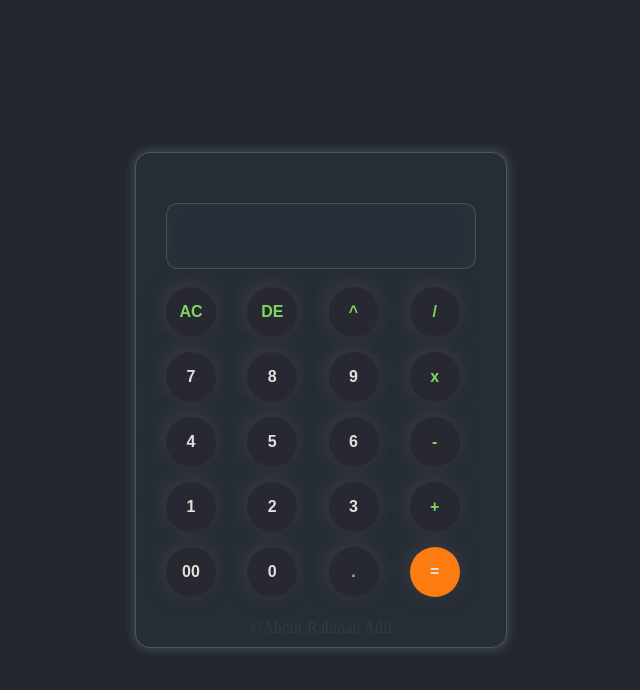
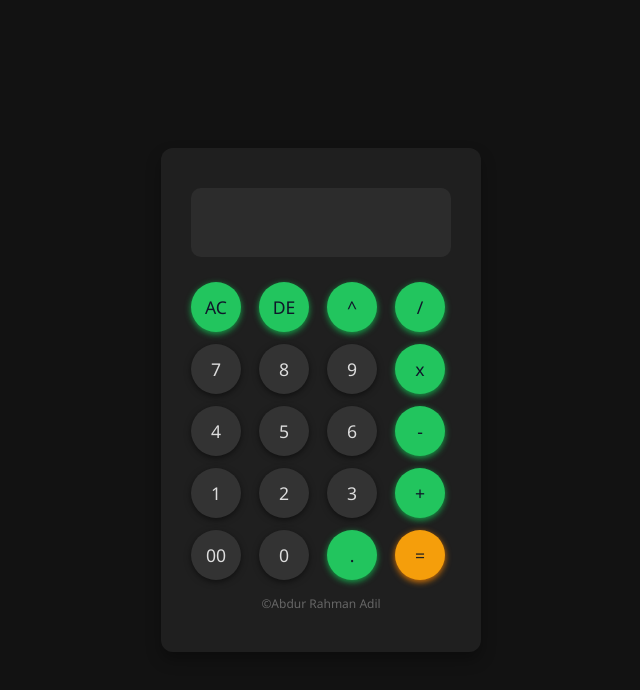
Before and after one commit to SyntaxAdil/calculator, a plain HTML site: page index.html in a window 1280 px wide. Shown: the whole page, without its empty margins (319-959 px from the left). Drawn offline with Linux system fonts and the light colour scheme.

Commit message:
design chaneg

```diff
--- a/index.html
+++ b/index.html
@@ -9,7 +9,6 @@
 </head>
 <body>
     <div class="calculator">
-
         <input type="text" class="display" id="display">
         <div class="buttons">
              <button onclick="clearField('')" class="green">AC</button>
@@ -32,13 +31,9 @@
             <button onclick="appendValue('0')">0</button>
             <button onclick="appendValue('.')" class="green">.</button>
             <button onclick="calculation()" class="orange">=</button>
-
-
         </div>
         <p class="copy">&copy;Abdur Rahman Adil</p>
     </div>
-
-        <!-- JS link -->
-        <script src="/script.js"></script>
+        <script src="/script.js"></script> <!-- JS link -->
     </body>
     </html>
--- a/style.css
+++ b/style.css
@@ -2,84 +2,84 @@
   margin: 0;
   padding: 0;
   box-sizing: border-box;
-    transition: transform  0.25s ease;
-
+  font-family: 'Segoe UI', Tahoma, Geneva, Verdana, sans-serif;
 }
 body{
-    background-color: rgb(35, 40, 46);
+  background-color: #121212;
   display: flex;
   justify-content: center;
   align-items: center;
   height: 100vh;
 }
 .calculator{
-    /* background-color: rgb(42, 49, 59); */
-    background-color: rgb(38, 45, 53);
-    padding: 50px 30px ;
-   border-radius: 15px;
-   border: 1px solid rgb(79, 87, 96);
-   box-shadow: 0px 0px 10px 2px rgba(81, 92, 106,0.6);
-    position: relative;
-
-}
-.buttons {
-    display: grid;
-    grid-template-columns: repeat(4,1fr);
-    gap: 15px;
-
-
-}
-.buttons button{
-    height: 50px;
-    width: 50px;
-    border-radius: 50%;
-    border: none;
-    font-weight: bolder;
-    font-size: 16px;
-    background-color:  rgb(40, 40, 50);
-    color: rgb(229, 223, 218);
-    box-shadow: -2px -3px 15px 5px rgb(51, 54, 61);
-}
-button.green{
-    color: rgb(127, 214, 93);
-}
-button:hover{
-    background-color:  rgba(88, 87, 87,0.3);
-}
-button.orange{
-    background-color: rgb(252, 124, 18);
-}
-button.orange:hover{
-    background-color: rgb(252, 144, 55);
-}
-.buttons button:active{
-    transform: calc(0.95s);
-    transform: scale(0.92);
-    border: 1px solid white;
-
+  background-color: #1f1f1f;
+  padding: 40px 30px;
+  border-radius: 12px;
+  box-shadow: 0 8px 15px rgba(0, 0, 0, 0.3);
+  width: 320px;
 }
 .display{
-    padding: 20px  ;
   width: 100%;
-    border-radius: 12px;
-    margin-bottom: 18px;
-    background-color: rgb(40, 47, 57);
+  background-color: #2c2c2c;
   border: none;
-    border: 1px solid rgba(204, 204, 204, 0.2);
-    box-shadow: inset 0px 0px 10px 5px rgb(201, 193, 193,0.02);
-    font-size: 1.3em;
+  border-radius: 10px;
+  padding: 18px;
+  font-size: 1.5rem;
+  color: #eee;
+  margin-bottom: 25px;
   text-align: right;
-    color: white;
 }
 .display:focus{
   outline: none;
+  box-shadow: 0 0 6px #3b82f6;
 }
-
+.buttons{
+  display: grid;
+  grid-template-columns: repeat(4,1fr);
+  gap: 12px;
+}
+.buttons button{
+  background-color: #333;
+  border: none;
+  border-radius: 50%;
+  height: 50px;
+  width: 50px;
+  font-size: 1.1rem;
+  color: #ddd;
+  cursor: pointer;
+  transition: background-color 0.2s ease;
+  box-shadow: 0 2px 6px rgba(0,0,0,0.5);
+}
+.buttons button:hover{
+  background-color: #3b82f6;
+  color: #fff;
+}
+button.orange{
+  background-color: #f59e0b;
+  color: #212121;
+  box-shadow: 0 2px 6px #d97706;
+}
+button.orange:hover{
+  background-color: #d97706;
+  color: #fff;
+}
+button.green{
+  background-color: #22c55e;
+  color: #0f172a;
+  box-shadow: 0 2px 6px #16a34a;
+}
+button.green:hover{
+  background-color: #16a34a;
+  color: #fff;
+}
+.buttons button:active{
+  transform: scale(0.95);
+  box-shadow: none;
+}
 .copy{
-  position: absolute;
-    bottom: 10px;
-    left: 0;
-    right: 0;
+  margin-top: 15px;
   text-align: center;
-    color: rgba(204, 204, 204, 0.09);
+  color: #666;
+  font-size: 12px;
+  user-select: none;
 }
```
Also changed, not shown: script.js (line endings or trailing spaces). Lines whose indentation alone changed are shown as unchanged.
